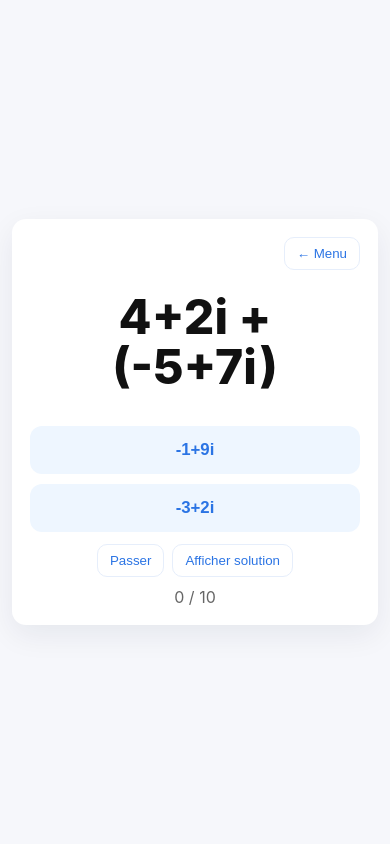
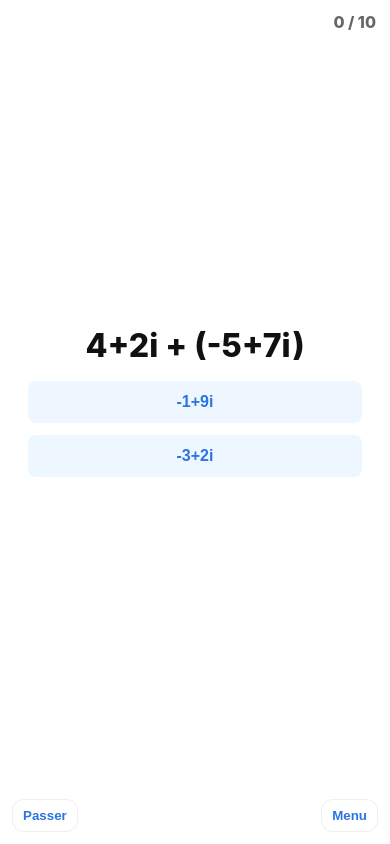
Before and after one commit to girianshiido/girianshiido.github.io, a plain HTML site: page complexes.html in a window 390 px wide. Both pictures are taken after a click on the button "Addition". Drawn offline with Linux system fonts and the light colour scheme.

Commit message:
Add files via upload

```diff
--- a/complexes.html
+++ b/complexes.html
@@ -1,115 +1,133 @@
 <!doctype html>
 <html lang="fr">
 <head>
-  <meta charset="utf-8">
-  <meta name="viewport" content="width=device-width,initial-scale=1">
+  <meta charset="utf-8" />
+  <meta name="viewport" content="width=device-width,initial-scale=1" />
   <title>Jeu — Nombres complexes</title>
   <style>
-    :root{--bg:#f6f7fb;--card:#fff;--accent:#2b74e4;--muted:#666}
+    :root{--accent:#2b74e4;--muted:#666}
     *{box-sizing:border-box}
-    body{margin:0;font-family:Inter,Segoe UI,Helvetica,Arial,sans-serif;background:var(--bg);color:#111}
-    .wrap{min-height:100vh;display:flex;align-items:center;justify-content:center;padding:12px}
-    /* Panel becomes a vertical flex container to guarantee perfect centering of the logo and buttons */
-    .panel{width:100%;max-width:520px;background:var(--card);padding:18px;border-radius:14px;box-shadow:0 10px 30px rgba(20,30,60,0.07);display:flex;flex-direction:column;align-items:center}
+    html,body{height:100%;margin:0}
+    body{font-family:Inter,Segoe UI,Helvetica,Arial,sans-serif;background:#ffffff;color:#111}
 
-    /* Logo: centered, responsive, no unexpected offsets */
-    .logo{max-width:42%;height:auto;display:block;margin:0 auto 12px}
-    h1{font-size:1.25rem;margin:.2rem 0 1rem;text-align:center}
+    /* Full white background, no panel border, no rounding. */
+    .wrap{min-height:100vh}
 
-    /* Menu buttons */
-    .btn{display:block;width:100%;padding:14px;margin:8px 0;border-radius:12px;background:var(--accent);color:#fff;border:0;font-size:1.05rem;font-weight:800;cursor:pointer}
-    .btn.ghost{background:#eef6ff;color:var(--accent);border:2px solid rgba(43,116,228,0.12)}
-    .small{font-size:.9rem;color:var(--muted);margin-top:8px;text-align:center}
+    /* MENU: occupy full viewport and center content vertically and horizontally */
+    #menuPanel{height:100vh;display:flex;flex-direction:column;align-items:center;justify-content:center;gap:14px;padding:18px}
+    .logo{max-width:36%;height:auto;margin:0 auto;display:block}
+    .menuBtns{width:100%;max-width:520px;display:flex;flex-direction:column;gap:12px;padding:0;margin:0 auto}
+    .btn{width:100%;padding:14px;border:0;border-radius:10px;background:var(--accent);color:#fff;font-weight:800;font-size:1.05rem;cursor:pointer}
+    .btn.ghost{background:transparent;color:var(--accent);border:2px solid rgba(43,116,228,0.12)}
 
-    /* Game screen adjustments (unchanged layout-wise) */
-    .game{display:none;flex-direction:column;align-items:center;justify-content:center}
-    .problem{font-weight:800;margin:10px 0;padding:12px;text-align:center}
-    .problem.big{font-size:48px;line-height:1.05}
-    .options{display:grid;gap:10px;width:100%;margin-top:12px}
-    .opt{padding:14px;border-radius:12px;border:0;background:#eef6ff;color:var(--accent);font-weight:800;font-size:1.05rem;cursor:pointer}
+    /* GAME: occupy full viewport and center content vertically and horizontally */
+    #gamePanel{height:100vh;display:none;position:relative}
+    .gameInner{height:100%;display:flex;align-items:center;justify-content:center}
+    .centerZone{display:flex;flex-direction:column;align-items:center;justify-content:center;gap:18px;width:100%;padding:28px;max-width:520px;margin:0 auto}
 
-    .controls{display:flex;gap:8px;margin-top:12px}
-    .ghost-small{background:#fff;border:1px solid #e6eefb;padding:8px 12px;border-radius:10px;color:var(--accent);cursor:pointer}
+    .problem{font-weight:800;margin:0;padding:0;text-align:center}
+    .problem.big{font-size:44px;line-height:1.05}
 
-    .status{margin-top:10px;color:var(--muted)}
+    .options{display:grid;gap:12px;width:100%;max-width:520px;margin:0 auto}
+    .opt{padding:14px;border:0;border-radius:8px;background:#eef6ff;color:var(--accent);font-weight:800;font-size:1.05rem;cursor:pointer}
 
-    @media(max-width:420px){.btn{padding:12px;font-size:1rem;border-radius:10px}.logo{max-width:48%}}
+    /* Corners: score top-right, pass bottom-left, menu bottom-right */
+    .scoreTop{position:fixed;top:12px;right:14px;font-weight:800;color:var(--muted);z-index:30}
+    #passBtn{position:fixed;left:12px;bottom:12px;padding:10px 12px;border-radius:12px;background:#fff;border:1px solid rgba(0,0,0,0.06);font-weight:700;color:var(--accent);cursor:pointer;z-index:30}
+    #menuBtn{position:fixed;right:12px;bottom:12px;padding:10px 12px;border-radius:12px;background:#fff;border:1px solid rgba(0,0,0,0.06);font-weight:700;color:var(--accent);cursor:pointer;z-index:30}
+
+    /* Fraction styling (kept simple) */
+    .frac{display:inline-block;vertical-align:middle;text-align:center}
+    .frac .num,.frac .den{display:block;padding:0 6px}
+    .frac .bar{display:block;height:1px;background:#111;margin:6px 0}
+
+    .status{color:var(--muted);min-height:20px;text-align:center}
+
+    /* Confirmation overlay */
+    .overlay{position:fixed;inset:0;background:rgba(0,0,0,0.35);display:none;align-items:center;justify-content:center;z-index:40}
+    .confirm{background:#fff;padding:18px;border-radius:8px;max-width:320px;text-align:center}
+    .confirm .row{display:flex;gap:10px;justify-content:center;margin-top:12px}
+    .confirm button{padding:10px 14px;border-radius:8px;border:0;font-weight:700}
+    .confirm .yes{background:var(--accent);color:#fff}
+    .confirm .no{background:#eef6ff;color:var(--accent)}
+
+    @media(max-width:420px){
+      .problem.big{font-size:32px}
+      .opt{padding:12px;font-size:1rem}
+      #passBtn, #menuBtn{padding:8px 10px}
+    }
   </style>
 </head>
 <body>
   <div class="wrap">
-    <div class="panel" id="menuPanel" role="main" aria-labelledby="title">
-      <!-- logo centered by the panel's flex layout and .logo margin auto -->
-      <img src="logo_pretty.png" alt="Logo" class="logo" onerror="this.style.display='none'">
-      <h1 id="title">Jeu — Nombres complexes</h1>
+    <main id="menuPanel">
+      <!-- centered logo only; no title text -->
+      <img src="logo_256.png" alt="Logo" class="logo" onerror="this.style.display='none'">
 
-      <!-- Split Addition and Subtraction as requested -->
-      <button class="btn" data-mode="add" aria-label="Addition">Addition</button>
-      <button class="btn" data-mode="sub" aria-label="Soustraction">Soustraction</button>
-      <button class="btn" data-mode="mul" aria-label="Multiplications">Multiplications</button>
-      <button class="btn" data-mode="div" aria-label="Divisions">Divisions</button>
-      <button class="btn ghost" data-mode="mix" aria-label="Mélange">Mélange</button>
+      <div class="menuBtns">
+        <button class="btn" data-mode="add">Addition</button>
+        <button class="btn" data-mode="sub">Soustraction</button>
+        <button class="btn" data-mode="mul">Multiplications</button>
+        <button class="btn" data-mode="div">Divisions</button>
+        <button class="btn ghost" data-mode="mix">Mélange</button>
+      </div>
+    </main>
 
-      <div class="small" aria-hidden="true">Touchez une option pour commencer.</div>
-    </div>
-
-    <div class="panel game" id="gamePanel" aria-live="polite" style="display:none">
-      <div style="display:flex;justify-content:space-between;align-items:center;width:100%">
-        <div></div>
-        <button id="back" class="ghost-small">← Menu</button>
-      </div>
-      <div class="problem big" id="problemDisplay">—</div>
-
-      <div class="options" id="options"></div>
-
-      <div class="controls" style="justify-content:center">
-        <button id="skip" class="ghost-small">Passer</button>
-        <button id="show" class="ghost-small">Afficher solution</button>
+    <section id="gamePanel">
+      <div class="scoreTop" id="scoreTop">0 / 10</div>
+      <div class="gameInner">
+        <div class="centerZone">
+          <div class="problem big" id="problemDisplay">—</div>
+          <div class="options" id="options" role="list"></div>
+          <div class="status" id="status">\u00A0</div>
+        </div>
       </div>
 
-      <div class="status" id="status">0 / 10</div>
+      <button id="passBtn">Passer</button>
+      <button id="menuBtn">Menu</button>
+    </section>
+  </div>
+
+  <div class="overlay" id="overlay">
+    <div class="confirm">
+      <div>Retour au menu principal ?</div>
+      <div class="row">
+        <button class="yes" id="confirmYes">Oui</button>
+        <button class="no" id="confirmNo">Non</button>
+      </div>
     </div>
   </div>
 
   <script>
-    // Utilities for complex numbers (integer parts only)
+    // Same game logic as before, adapted to this layout
     const Complex = (re,im)=>({re: re|0, im: im|0});
     const cEq = (a,b)=>a.re===b.re && a.im===b.im;
-
     function complexToTerm(z){ const r=z.re,i=z.im; if(i===0) return `${r}`; if(r===0){ if(i===1) return 'i'; if(i===-1) return '-i'; return `${i}i`; } const sign=i>0?'+':'-'; const abs=Math.abs(i); const imag=(abs===1)?'i':`${abs}i`; return `${r}${sign}${imag}`; }
-
     function isPureReal(z){return z.im===0} function isPureImag(z){return z.re===0} function singleTerm(z){return isPureReal(z) || isPureImag(z)} function hasMinus(z){ return z.im<0 || (z.re<0 && z.im===0); }
-
     function escapeHtml(s){ return String(s).replace(/&/g,'&amp;').replace(/</g,'&lt;').replace(/>/g,'&gt;'); }
     function displayWithParenthesesHTML(a, op, b){ const firstIsSingle=singleTerm(a); const secondIsSingleNoMinus=singleTerm(b)&&!hasMinus(b); const sAraw=complexToTerm(a); const sBraw=complexToTerm(b); let sA_disp=sAraw; if((op==='*'||op==='/') && !firstIsSingle) sA_disp=`(${sAraw})`; let sB_disp=sBraw; if(!secondIsSingleNoMinus) sB_disp=`(${sBraw})`; if(op==='/'){ const num=escapeHtml(sAraw); const den=escapeHtml(sBraw); return `<span class="frac"><span class="num">${num}</span><span class="bar"></span><span class="den">${den}</span></span>`; } const showOp=(op==='*')?'×':op; return escapeHtml(`${sA_disp} ${showOp} ${sB_disp}`); }
-
     function cAdd(a,b){ return Complex(a.re + b.re, a.im + b.im); }
     function cSub(a,b){ return Complex(a.re - b.re, a.im - b.im); }
     function cMul(a,b){ return Complex(a.re*b.re - a.im*b.im, a.re*b.im + a.im*b.re); }
     function cDiv(a,b){ const denom=b.re*b.re + b.im*b.im; const reN=a.re*b.re + a.im*b.im; const imN=a.im*b.re - a.re*b.im; return Complex(reN/denom, imN/denom); }
-
     const randInt=(min,max)=>Math.floor(Math.random()*(max-min+1))+min;
     function buildTwoOperandProblem(allowedOps){ const op=allowedOps[randInt(0,allowedOps.length-1)]; if(op==='+'||op==='-'){ const a=Complex(randInt(-8,8),randInt(-8,8)); const b=Complex(randInt(-8,8),randInt(-8,8)); const res=(op==='+')?cAdd(a,b):cSub(a,b); return {a,b,op,res}; } if(op==='*'){ const a=Complex(randInt(-6,6),randInt(-6,6)); const b=Complex(randInt(-6,6),randInt(-6,6)); const res=cMul(a,b); return {a,b,op,res}; } const q=Complex(randInt(-4,4),randInt(-4,4)); let d; do{ d=Complex(randInt(-6,6),randInt(-6,6)); } while(d.re===0 && d.im===0); const a=cMul(q,d); return {a,b:d,op:'/',res:q}; }
     function allowedOpsForMode(mode){ if(mode==='add') return ['+']; if(mode==='sub') return ['-']; if(mode==='mul') return ['*']; if(mode==='div') return ['/']; return ['+','-','*','/']; }
     function generateOptions(correct,count){ const set=new Set(); const items=[]; const key=z=>`${z.re},${z.im}`; set.add(key(correct)); items.push(correct); const RANGE=8; while(items.length<count){ const cand=Complex(randInt(correct.re-RANGE,correct.re+RANGE),randInt(correct.im-RANGE,correct.im+RANGE)); const k=key(cand); if(set.has(k)) continue; set.add(k); items.push(cand); } for(let i=items.length-1;i>0;i--){ const j=Math.floor(Math.random()*(i+1)); [items[i],items[j]]=[items[j],items[i]]; } return items; }
-
     const DEFAULT_TARGET=10; let state={mode:null,target:DEFAULT_TARGET,score:0,choices:2,streak:0}; let current=null;
-    const menuPanel=document.getElementById('menuPanel'); const gamePanel=document.getElementById('gamePanel'); const problemDisplay=document.getElementById('problemDisplay'); const optionsEl=document.getElementById('options'); const statusEl=document.getElementById('status'); const passBtn=document.getElementById('skip'); const menuBtn=document.getElementById('back');
-
+    const menuPanel=document.getElementById('menuPanel'); const gamePanel=document.getElementById('gamePanel'); const problemDisplay=document.getElementById('problemDisplay'); const optionsEl=document.getElementById('options'); const statusEl=document.getElementById('status'); const scoreTop=document.getElementById('scoreTop'); const passBtn=document.getElementById('passBtn'); const menuBtn=document.getElementById('menuBtn'); const overlay=document.getElementById('overlay'); const confirmYes=document.getElementById('confirmYes'); const confirmNo=document.getElementById('confirmNo');
     document.querySelectorAll('.btn[data-mode]').forEach(btn=>{ btn.addEventListener('click',()=>{ startGame(btn.getAttribute('data-mode')); }); btn.addEventListener('touchstart',()=>{}); });
-
-    passBtn.addEventListener('click',()=>{ if(!current) return; statusEl.textContent=`Solution : ${complexToTerm(current.res)}`; state.streak=0; state.choices=Math.max(2,state.choices-1); setTimeout(()=>{ nextProblem(); },900); });
-    menuBtn.addEventListener('click',()=>{ stopGame(); });
-
-    function startGame(mode){ state.mode=mode; state.score=0; state.choices=2; state.streak=0; current=null; updateScore(); menuPanel.style.display='none'; gamePanel.style.display='flex'; nextProblem(); }
-    function stopGame(){ menuPanel.style.display='flex'; gamePanel.style.display='none'; }
-    function updateScore(){ statusEl.textContent=`${state.score} / ${state.target}`; }
-    function nextProblem(){ const allowed=allowedOpsForMode(state.mode); current=buildTwoOperandProblem(allowed); renderCurrent(); }
-    function renderCurrent(){ problemDisplay.innerHTML=displayWithParenthesesHTML(current.a,current.op,current.b); const opts=generateOptions(current.res,state.choices); optionsEl.innerHTML=''; opts.forEach(opt=>{ const btn=document.createElement('button'); btn.className='opt'; btn.textContent=complexToTerm(opt); btn.addEventListener('click',()=>selectOption(btn,opt)); optionsEl.appendChild(btn); }); updateScore(); }
-    function selectOption(btn,opt){ if(cEq(opt,current.res)){ state.score++; state.streak++; statusEl.textContent=`Correct — ${complexToTerm(current.res)}`; if(state.streak>=2 && state.choices<4){ state.choices++; state.streak=0; } } else { state.streak=0; state.choices=Math.max(2,state.choices-1); statusEl.textContent=`Incorrect — réponse attendue ${complexToTerm(current.res)}`; } updateScore(); if(state.score>=state.target){ statusEl.textContent=`Bravo — objectif atteint (${state.score}/${state.target}).`; optionsEl.innerHTML=''; return; } setTimeout(nextProblem,700); }
-
-    // initialize
-    menuPanel.style.display='flex'; gamePanel.style.display='none';
+    passBtn.addEventListener('click',()=>{ if(!current) return; showTemporary(`Solution : ${complexToTerm(current.res)}`); state.streak=0; state.choices=Math.max(2,state.choices-1); setTimeout(()=>{ nextProblem(); },900); });
+    menuBtn.addEventListener('click',()=>{ overlay.style.display='flex'; }); confirmNo.addEventListener('click',()=>{ overlay.style.display='none'; }); confirmYes.addEventListener('click',()=>{ overlay.style.display='none'; stopGame(); });
+    function startGame(mode){ state.mode=mode; state.score=0; state.choices=2; state.streak=0; current=null; updateScore(); menuPanel.style.display='none'; gamePanel.style.display='block'; nextProblem(); }
+    function stopGame(){ menuPanel.style.display='block'; gamePanel.style.display='none'; }
+    function updateScore(){ scoreTop.textContent = `${state.score} / ${state.target}`; }
+    function nextProblem(){ const allowed = allowedOpsForMode(state.mode); current = buildTwoOperandProblem(allowed); renderCurrent(); }
+    function renderCurrent(){ problemDisplay.innerHTML = displayWithParenthesesHTML(current.a, current.op, current.b); const opts = generateOptions(current.res, state.choices); optionsEl.innerHTML = ''; opts.forEach(opt=>{ const btn = document.createElement('button'); btn.className='opt'; btn.textContent = complexToTerm(opt); btn.addEventListener('click', ()=>selectOption(btn,opt)); optionsEl.appendChild(btn); }); updateScore(); statusEl.textContent='\u00A0'; }
+    function selectOption(btn,opt){ if(cEq(opt, current.res)){ state.score++; state.streak++; showTemporary(`Correct — ${complexToTerm(current.res)}`, 'green'); if(state.streak>=2 && state.choices<4){ state.choices++; state.streak=0; } } else { state.streak = 0; state.choices = Math.max(2, state.choices-1); showTemporary(`Incorrect — réponse attendue ${complexToTerm(current.res)}`, 'crimson'); } updateScore(); if(state.score >= state.target){ showTemporary(`Bravo — objectif atteint (${state.score}/${state.target}).`, 'teal'); optionsEl.innerHTML = ''; return; } setTimeout(nextProblem, 700); }
+    function showTemporary(text,color){ statusEl.textContent = text; statusEl.style.color = color || 'var(--muted)'; setTimeout(()=>{ statusEl.style.color='var(--muted)'; statusEl.textContent='\u00A0'; },1600); }
+    optionsEl.addEventListener('keydown',(e)=>{ if(e.key==='Enter' || e.key===' ') e.target.click(); });
+    menuPanel.style.display='block'; gamePanel.style.display='none';
   </script>
 </body>
 </html>
```
